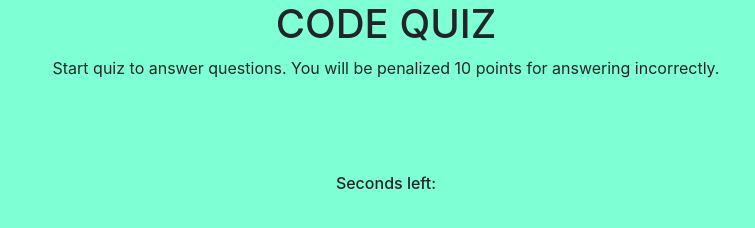
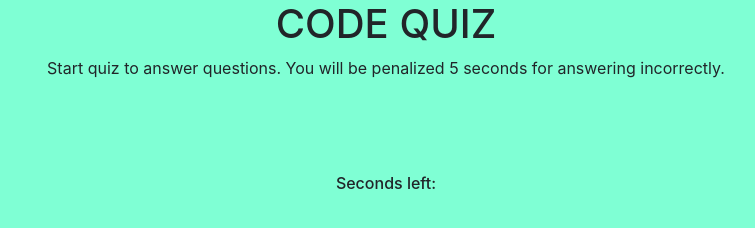
Before and after one commit to arensalmela/CodeQuiz, a plain HTML site: page index.html in a window 1280 px wide. Shown: the full height of the page, 254-1009 px from the left. Drawn offline with nearby package versions, Linux system fonts and the light colour scheme.

```diff
--- a/index.html
+++ b/index.html
@@ -10,7 +10,7 @@
 <body class = "container">
     <header>
         <h1 class = "d-flex justify-content-center" >CODE QUIZ</h1>
-        <p class = "d-flex justify-content-center">Start quiz to answer questions. You will be penalized 10 points for answering incorrectly.</p>
+        <p class = "d-flex justify-content-center">Start quiz to answer questions. You will be penalized 5 seconds for answering incorrectly.</p>
 </header>
     <br>
     <br>
```
Also changed, not shown: Assets/codequiz1.png (added), Assets/codequiz2.png (added), Assets/codequiz3.png (added), 3 other files.
